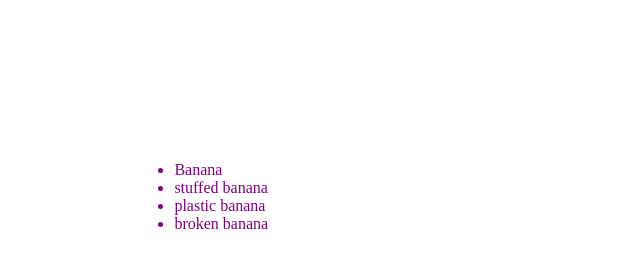
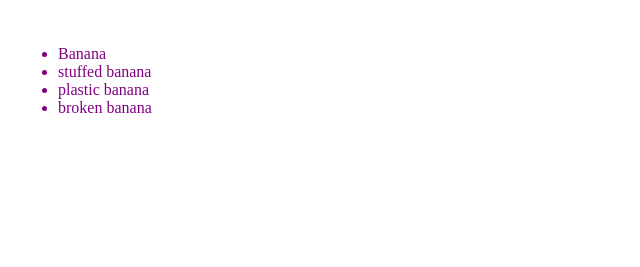
Before and after one commit to normanjli/deployment-demo, a website: page index.html in a window 1280 px wide. Shown: the part 61-328 px from the top of the page, without its empty margins (0-640 px from the left). Drawn offline with Linux system fonts and the light colour scheme.

Commit message:
style fixes

```diff
--- a/index.html
+++ b/index.html
@@ -10,12 +10,14 @@
 <body>
   <header><h1>Buy my junk!</h1></header>
   <content>
+    <div>
       <ul>
         <li id='listitem1'onclick=junkCreateCard(1)> Banana</li>
         <li id='listitem2'onclick=junkCreateCard(2)> stuffed banana</li>
         <li id='listitem3'onclick=junkCreateCard(3)> plastic banana</li>
         <li id='listitem4'onclick=junkCreateCard(4)>broken banana</li>
       </ul>
+    </div>
     <div id='junkCard'></div>
   </content>
   <script src="main.js"></script>
--- a/public/styles.css
+++ b/public/styles.css
@@ -4,8 +4,8 @@
 
 content{
     display: inline-flex;
-    justify-content: space-around;
-    padding:10%;
+    justify-content: space-evenly;
+    padding:10px;
 }
 img{
     object-fit: contain;
```
Lines whose indentation alone changed are shown as unchanged.
